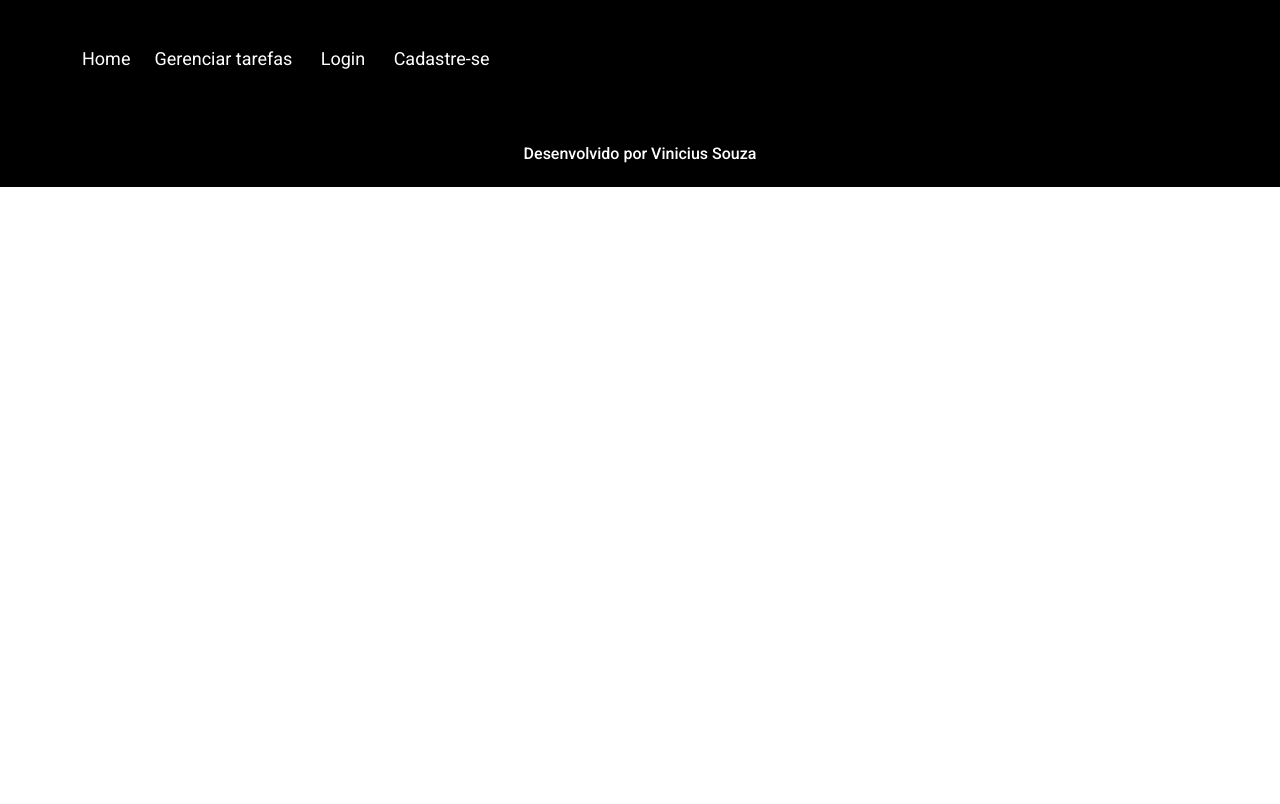
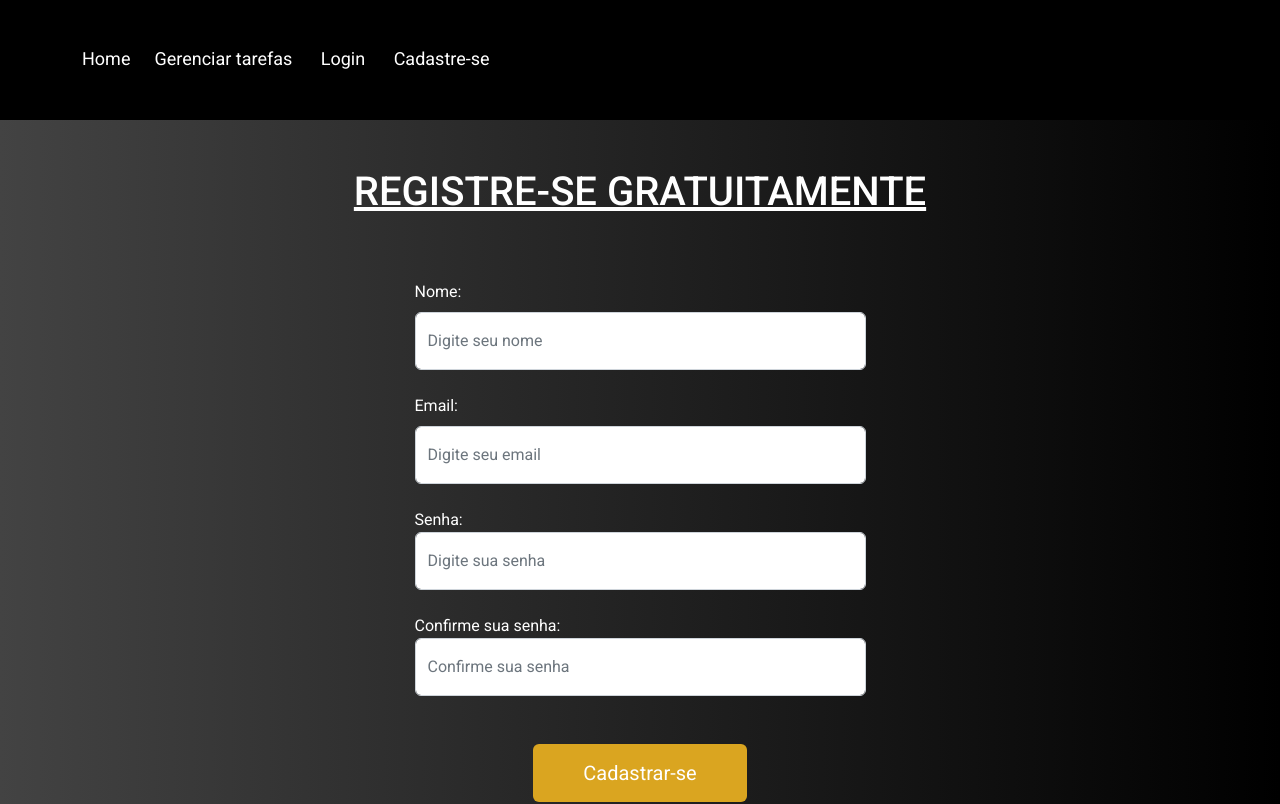
Before and after one commit to ViniciusSSouza23/todolistvue3, a Vue app: page /registro in a window 1280 px wide. Shown: the top 804 px of the page. Built offline with nearby package versions, Linux system fonts and the light colour scheme.

Commit message:
finish register view desktop

```diff
--- a/src/components/HeaderComponent.vue
+++ b/src/components/HeaderComponent.vue
@@ -4,7 +4,7 @@
       <router-link to="/">Home</router-link>
       <router-link to="/">Gerenciar tarefas</router-link>
       <router-link :to="{ name: 'login' }"> Login</router-link>
-      <router-link to="/"> Cadastre-se</router-link>
+      <router-link :to="{name: 'register'}"> Cadastre-se</router-link>
     </div>
   </header>
 </template>
--- a/src/router/index.js
+++ b/src/router/index.js
@@ -21,6 +21,11 @@ const routes = [
     name: "login",
     component: () => import("../views/LoginView.vue"),
   },
+  {
+    path: "/registro",
+    name: "register",
+    component: () => import("../views/RegisterView.vue"),
+  },
 ];
 
 const router = createRouter({
--- /dev/null
+++ b/src/views/RegisterView.vue
@@ -0,0 +1,138 @@
+<template>
+  <div class="register-view bg-dark">
+    <div class="container py-5">
+      <div class="row justify-content-center">
+        <h1
+          class="text-center text-decoration-underline text-uppercase mb-5 pb-3"
+        >
+          Registre-se gratuitamente
+        </h1>
+        <div class="col-lg-5">
+          <form class="form-group">
+            <label for="name" class="mb-2">Nome:</label>
+            <input
+              type="text"
+              placeholder="Digite seu nome"
+              id="name"
+              class="form-control mb-4 py-3"
+              v-model="payload.name"
+            />
+            <label for="email" class="mb-2">Email:</label>
+            <input
+              type="text"
+              placeholder="Digite seu email"
+              id="email"
+              class="form-control mb-4 py-3"
+              v-model="payload.login"
+            />
+            <label for="password">Senha:</label>
+            <input
+              type="password"
+              name="password"
+              id="senha"
+              class="form-control py-3 mb-4"
+              placeholder="Digite sua senha"
+              v-model="payload.password"
+            />
+            <label for="passwordConfirm">Confirme sua senha:</label>
+            <input
+              type="password"
+              name="passwordConfirm"
+              id="passwordConfirm"
+              placeholder="Confirme sua senha"
+              class="form-control py-3 mb-5"
+              v-model="payload.confirmPassword"
+            />
+
+            <div class="row justify-content-center mb-4">
+              <div class="col-lg-6">
+                <button
+                  type="button"
+                  @click.prevent="singIn"
+                  class="btn btn-yellow py-3 w-100"
+                >
+                  Cadastrar-se
+                </button>
+              </div>
+            </div>
+            <p class="text-center">
+              Já é cadastrado?
+              <router-link :to="{ name: 'login' }">Faça o login</router-link>
+            </p>
+          </form>
+        </div>
+      </div>
+    </div>
+  </div>
+</template>
+<script>
+import { ElMessage } from "element-plus";
+export default {
+  data() {
+    return {
+      payload: {
+        name: "",
+        login: "",
+        password: "",
+        confirmPassword: "",
+      },
+    };
+  },
+  methods: {
+    singIn() {
+      if (!this.payload.name.length) {
+        ElMessage({
+          showClose: true,
+          message: "Verifique o campo nome",
+          type: "warning",
+        });
+        return;
+      }
+      if (!this.payload.login.length) {
+        ElMessage({
+          showClose: true,
+          message: "Verifique o campo de email",
+          type: "warning",
+        });
+        return;
+      }
+      if (
+        !this.payload.password.length ||
+        !this.payload.confirmPassword.length
+      ) {
+        ElMessage({
+          showClose: true,
+          message:
+            "Os campos de senha e confirmar senha precisam ser preenchidos",
+          type: "warning",
+        });
+        return;
+      }
+      if (this.payload.password != this.payload.confirmPassword) {
+        ElMessage({
+          showClose: true,
+          message: "As senhas precisam ser identicas",
+          type: "warning",
+        });
+        return;
+      }
+    },
+  },
+};
+</script>
+<style lang="scss" scoped>
+.register-view {
+  min-height: 74.8vh;
+
+  .btn-yellow {
+    background-color: goldenrod;
+    color: #fff;
+    font-size: 20px;
+    line-height: 24px;
+    transition: filter 1s;
+    &:hover {
+      filter: brightness(80%);
+    }
+  }
+}
+</style>
```
Also changed, not shown: src/assets/scss/_globals.scss (line endings or trailing spaces).
